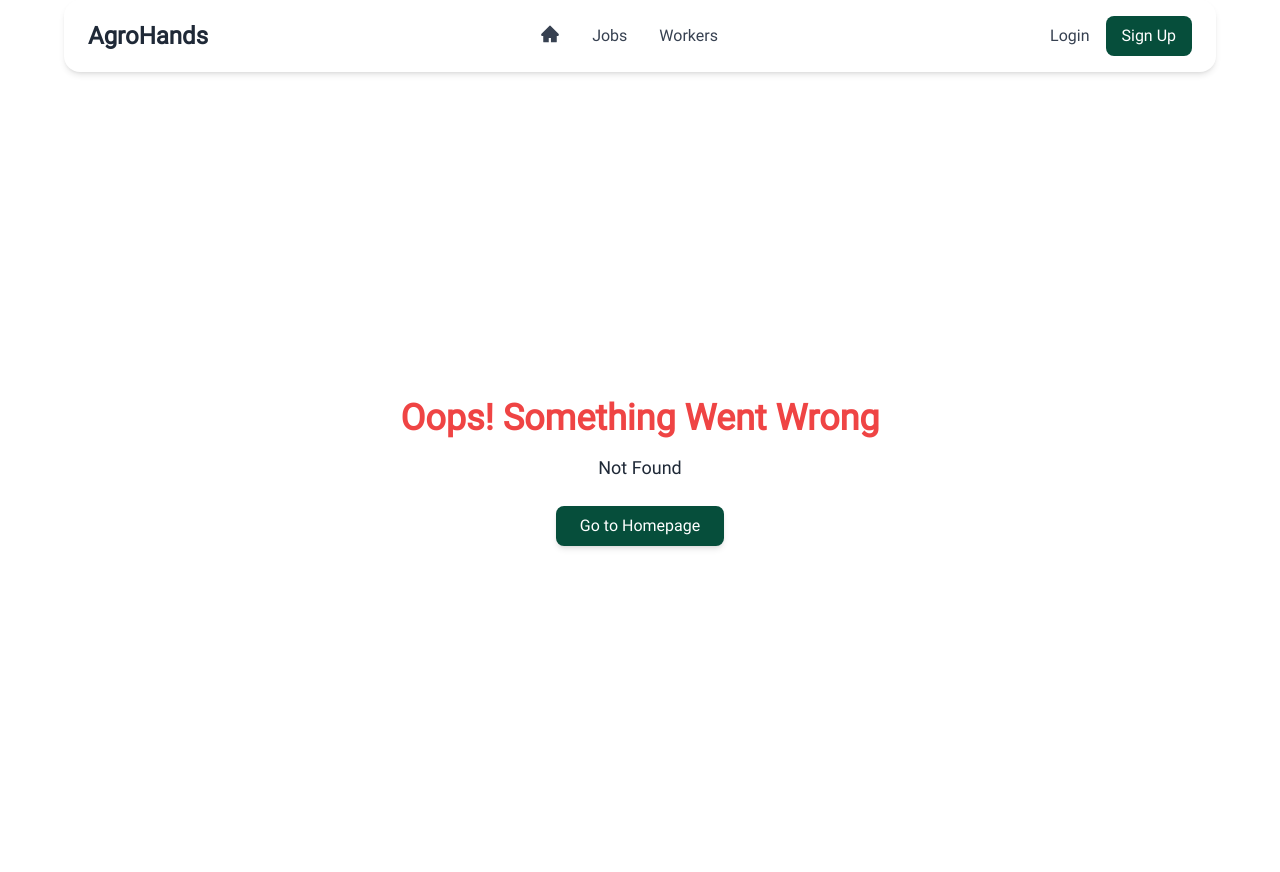
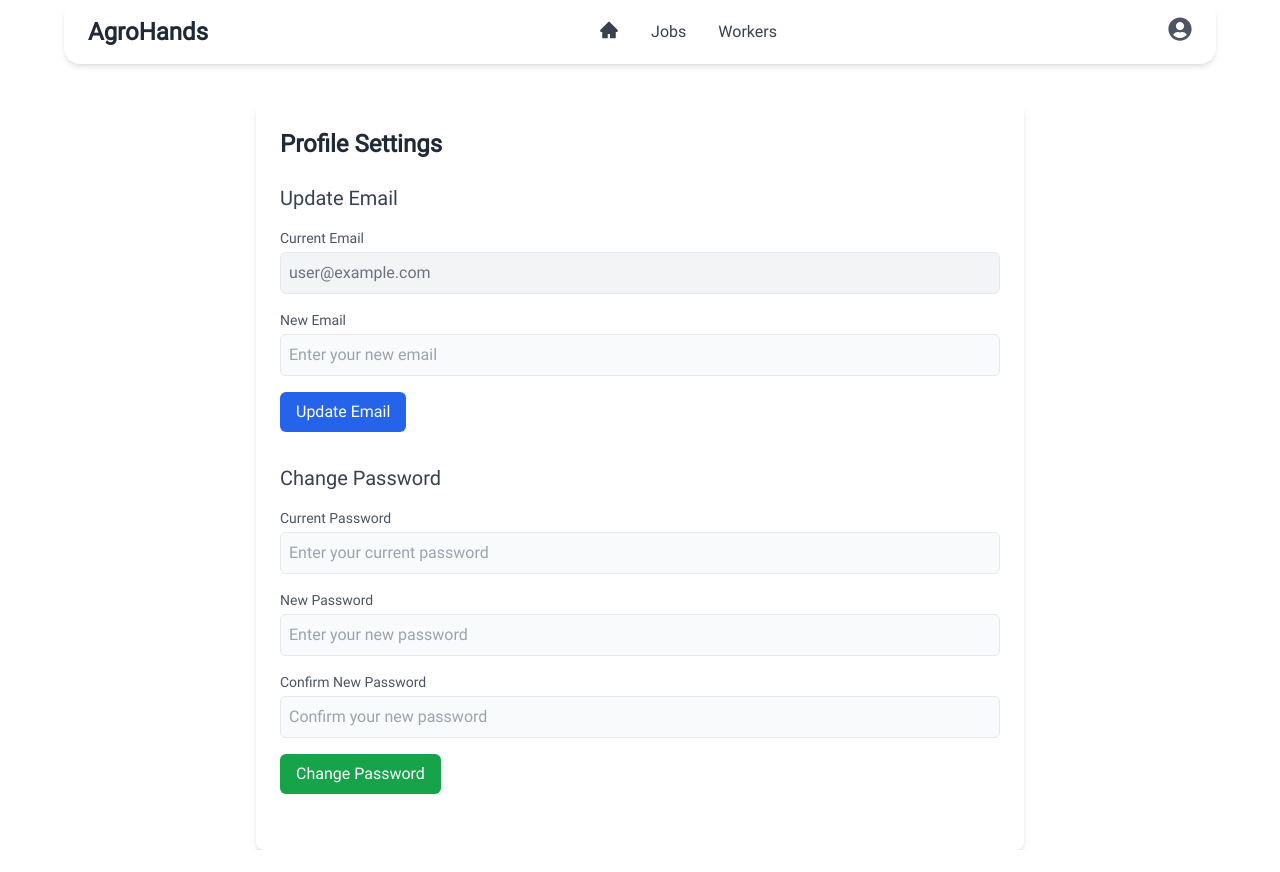
Before and after one commit to tsatsarisg/agrohands, a React (Vite) app in the folder frontend/: page /profile in a window 1280 px wide. Before the commit this address had no page. After the commit the page ends 850 px from the top, so only its background shows below. Built offline with nearby package versions, Linux system fonts and the light colour scheme; sample sign-in values are in the browser's storage.

Commit message:
[feat] profile page frontend init

```diff
--- a/frontend/src/App.tsx
+++ b/frontend/src/App.tsx
@@ -12,6 +12,7 @@ import { login, signup } from "./api/Auth";
 import { banAuthLoader, logout, tokenLoader } from "./utils/auth";
 import JobsPage from "./features/Jobs/Jobs";
 import { getJobs } from "./api/Jobs";
+import ProfilePage from "./features/Profile/Profile";
 
 const router = createBrowserRouter([
   {
@@ -49,6 +50,11 @@ const router = createBrowserRouter([
         loader: getJobs,
         children: [{ element: <JobsPage />, index: true }],
       },
+      {
+        path: "profile",
+        id: "profile-page",
+        children: [{ element: <ProfilePage />, index: true }],
+      },
     ],
   },
   {
--- a/frontend/src/api/fetchData.ts
+++ b/frontend/src/api/fetchData.ts
@@ -1,3 +1,4 @@
+import { redirect } from "react-router";
 import { getAuthToken, logout } from "../utils/auth";
 
 export const BASE_URL = "http://localhost:8080/api";
@@ -17,8 +18,8 @@ const fetchData = async <T>(
   });
 
   if (response.status === 403) {
-    console.log("Token expired");
     logout();
+    redirect("/login");
   }
 
   return response.json();
--- /dev/null
+++ b/frontend/src/features/Profile/Profile.module.css
@@ -0,0 +1,43 @@
+.container {
+  @apply max-w-3xl mx-auto p-6 bg-white shadow-md rounded-lg mt-10;
+}
+
+.header {
+  @apply text-2xl font-semibold text-gray-800 mb-6;
+}
+
+.section {
+  @apply mb-8;
+}
+
+.sectionTitle {
+  @apply text-xl font-medium text-gray-700 mb-4;
+}
+
+.form {
+  @apply space-y-4;
+}
+
+.label {
+  @apply block text-sm font-medium text-gray-600;
+}
+
+.input {
+  @apply block w-full mt-1 p-2 border rounded-md bg-gray-50 text-gray-700;
+}
+
+.inputDisabled {
+  @apply bg-gray-100 text-gray-500 cursor-not-allowed;
+}
+
+.button {
+  @apply px-4 py-2 rounded-md text-white;
+}
+
+.updateButton {
+  @apply bg-blue-600 hover:bg-blue-700;
+}
+
+.passwordButton {
+  @apply bg-green-600 hover:bg-green-700;
+}
--- /dev/null
+++ b/frontend/src/features/Profile/Profile.tsx
@@ -0,0 +1,98 @@
+import classes from "./Profile.module.css";
+
+const ProfilePage = () => {
+  return (
+    <div className={classes.container}>
+      <h1 className={classes.header}>Profile Settings</h1>
+
+      {/* Update Email */}
+      <section className={classes.section}>
+        <h2 className={classes.sectionTitle}>Update Email</h2>
+        <form className={classes.form}>
+          <div>
+            <label htmlFor="current-email" className={classes.label}>
+              Current Email
+            </label>
+            <input
+              type="email"
+              id="current-email"
+              name="current-email"
+              disabled
+              value="user@example.com"
+              className={`${classes.input} ${classes.inputDisabled}`}
+            />
+          </div>
+          <div>
+            <label htmlFor="new-email" className={classes.label}>
+              New Email
+            </label>
+            <input
+              type="email"
+              id="new-email"
+              name="new-email"
+              placeholder="Enter your new email"
+              className={classes.input}
+            />
+          </div>
+          <button
+            type="submit"
+            className={`${classes.button} ${classes.updateButton}`}
+          >
+            Update Email
+          </button>
+        </form>
+      </section>
+
+      {/* Update Password */}
+      <section className={classes.section}>
+        <h2 className={classes.sectionTitle}>Change Password</h2>
+        <form className={classes.form}>
+          <div>
+            <label htmlFor="current-password" className={classes.label}>
+              Current Password
+            </label>
+            <input
+              type="password"
+              id="current-password"
+              name="current-password"
+              placeholder="Enter your current password"
+              className={classes.input}
+            />
+          </div>
+          <div>
+            <label htmlFor="new-password" className={classes.label}>
+              New Password
+            </label>
+            <input
+              type="password"
+              id="new-password"
+              name="new-password"
+              placeholder="Enter your new password"
+              className={classes.input}
+            />
+          </div>
+          <div>
+            <label htmlFor="confirm-password" className={classes.label}>
+              Confirm New Password
+            </label>
+            <input
+              type="password"
+              id="confirm-password"
+              name="confirm-password"
+              placeholder="Confirm your new password"
+              className={classes.input}
+            />
+          </div>
+          <button
+            type="submit"
+            className={`${classes.button} ${classes.passwordButton}`}
+          >
+            Change Password
+          </button>
+        </form>
+      </section>
+    </div>
+  );
+};
+
+export default ProfilePage;
--- a/frontend/src/layouts/components/MainNavigation/MainNavigation.module.css
+++ b/frontend/src/layouts/components/MainNavigation/MainNavigation.module.css
@@ -22,10 +22,6 @@
   @apply text-emerald-900;
 }
 
-.authContainer {
-  @apply flex items-center space-x-4;
-}
-
 .logoutButton {
   @apply bg-red-500 hover:bg-red-600 text-white px-4 py-2 rounded-lg font-medium;
 }
@@ -37,3 +33,19 @@
 .signupButton {
   @apply bg-emerald-900 hover:bg-emerald-950 text-white px-4 py-2 rounded-lg font-medium;
 }
+
+.settingsMenu {
+  @apply relative;
+}
+
+.settingsButton {
+  @apply bg-transparent border-none cursor-pointer text-gray-600;
+}
+
+.dropdownMenu {
+  @apply absolute right-0 mt-2 bg-white shadow-lg rounded-lg z-50;
+}
+
+.dropdownItem {
+  @apply block px-4 py-2 text-sm text-gray-700 hover:bg-gray-100 hover:rounded-lg cursor-pointer;
+}
--- a/frontend/src/layouts/components/MainNavigation/MainNavigation.tsx
+++ b/frontend/src/layouts/components/MainNavigation/MainNavigation.tsx
@@ -1,9 +1,20 @@
 import { NavLink, Form, useRouteLoaderData } from "react-router";
 import { AiFillHome } from "react-icons/ai";
 import classes from "./MainNavigation.module.css";
+import { FaUserCircle } from "react-icons/fa";
+import { useState } from "react";
 
 const MainNavigation = () => {
-  const token = useRouteLoaderData("root"); // Fetch token from route loader
+  const token = useRouteLoaderData("root");
+  const [isDropdownOpen, setIsDropdownOpen] = useState(false);
+
+  const toggleDropdown = () => {
+    setIsDropdownOpen((prev) => !prev);
+  };
+
+  const closeDropdown = () => {
+    setIsDropdownOpen(false);
+  };
 
   return (
     <header className={classes.header}>
@@ -50,11 +61,29 @@ const MainNavigation = () => {
           </li>
         </ul>
 
-        <div className={classes.authContainer}>
         {token ? (
-            <Form action="logout" method="post">
-              <button className={classes.logoutButton}>Logout</button>
+          <div className={classes.settingsMenu}>
+            <button className={classes.settingsButton} onClick={toggleDropdown}>
+              <FaUserCircle size={24} />
+            </button>
+            {isDropdownOpen && (
+              <div
+                className={classes.dropdownMenu}
+                onMouseLeave={closeDropdown}
+              >
+                <NavLink
+                  to="/profile"
+                  className={classes.dropdownItem}
+                  onClick={closeDropdown}
+                >
+                  Profile
+                </NavLink>
+                <Form action="logout" method="POST">
+                  <button className={classes.dropdownItem}>Logout</button>
                 </Form>
+              </div>
+            )}
+          </div>
         ) : (
           <>
             <NavLink to="/login" className={classes.loginLink}>
@@ -65,10 +94,111 @@ const MainNavigation = () => {
             </NavLink>
           </>
         )}
-        </div>
       </nav>
     </header>
   );
 };
 
 export default MainNavigation;
+
+// import React, { useState } from "react";
+// import { NavLink, Form, useRouteLoaderData } from "react-router-dom";
+// import classes from "./MainNavigation.module.css";
+
+// const MainNavigation = () => {
+//   const token = useRouteLoaderData("root");
+//   const [isDropdownOpen, setIsDropdownOpen] = useState(false);
+
+//   const toggleDropdown = () => {
+//     setIsDropdownOpen((prev) => !prev);
+//   };
+
+//   const closeDropdown = () => {
+//     setIsDropdownOpen(false);
+//   };
+
+//   return (
+//     <nav className={classes.headerNavigation}>
+//       <ul className={classes.headerNavigation_list}>
+//         <li className={classes.headerNavigation_name}>
+//           <NavLink to="/">AgroHands</NavLink>
+//         </li>
+//         <li>
+//           <NavLink
+//             to="/"
+//             className={({ isActive }) =>
+//               isActive ? classes.headerNavigation_active : undefined
+//             }
+//             end
+//           >
+//             Home
+//           </NavLink>
+//         </li>
+//         <li>
+//           <NavLink
+//             to="/jobs"
+//             className={({ isActive }) =>
+//               isActive ? classes.headerNavigation_active : undefined
+//             }
+//           >
+//             Jobs
+//           </NavLink>
+//         </li>
+//         <li>
+//           <NavLink
+//             to="/workers"
+//             className={({ isActive }) =>
+//               isActive ? classes.headerNavigation_active : undefined
+//             }
+//           >
+//             Workers
+//           </NavLink>
+//         </li>
+
+//         {token ? (
+//           <li className={classes.settingsMenu}>
+//             <button className={classes.settingsButton} onClick={toggleDropdown}>
+//               <FaUserCircle size={24} />
+//             </button>
+//             {isDropdownOpen && (
+//               <div
+//                 className={classes.dropdownMenu}
+//                 onMouseLeave={closeDropdown}
+//               >
+//                 <NavLink
+//                   to="/profile"
+//                   className={classes.dropdownItem}
+//                   onClick={closeDropdown}
+//                 >
+//                   Profile
+//                 </NavLink>
+//                 <Form action="logout" method="POST">
+//                   <button
+//                     type="submit"
+//                     className={classes.dropdownItem}
+//                     onClick={closeDropdown}
+//                   >
+//                     Logout
+//                   </button>
+//                 </Form>
+//               </div>
+//             )}
+//           </li>
+//         ) : (
+//           <li>
+//             <NavLink
+//               to="/login"
+//               className={({ isActive }) =>
+//                 isActive ? classes.headerNavigation_active : undefined
+//               }
+//             >
+//               Login
+//             </NavLink>
+//           </li>
+//         )}
+//       </ul>
+//     </nav>
+//   );
+// };
+
+// export default MainNavigation;
```
Lines whose indentation alone changed are shown as unchanged.
